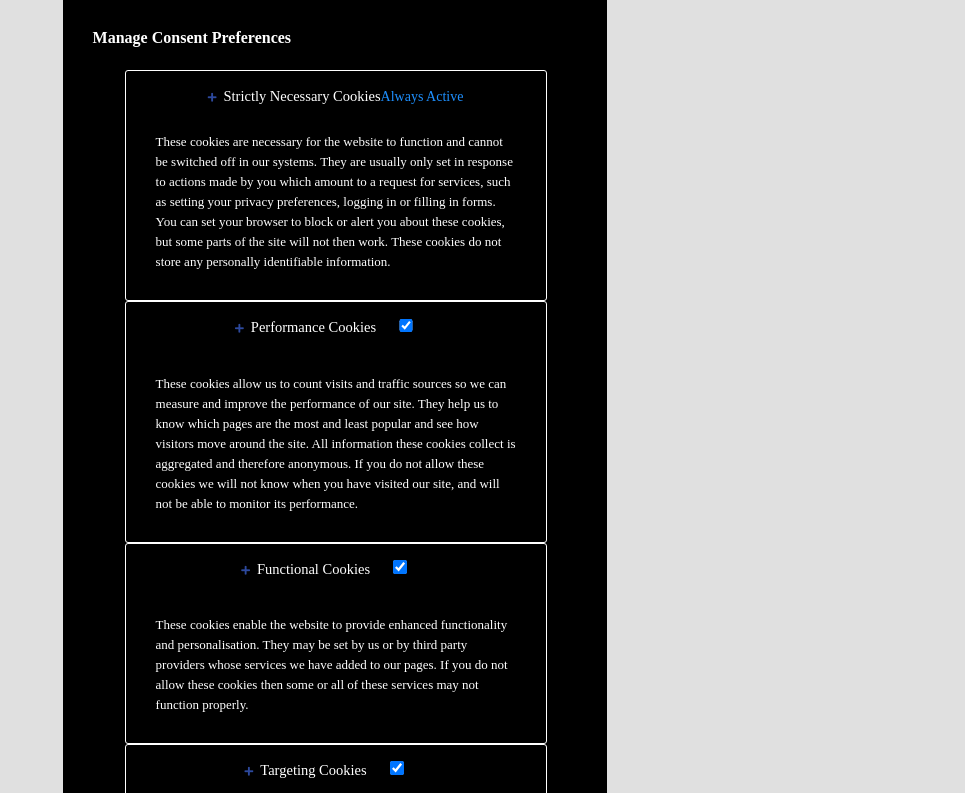
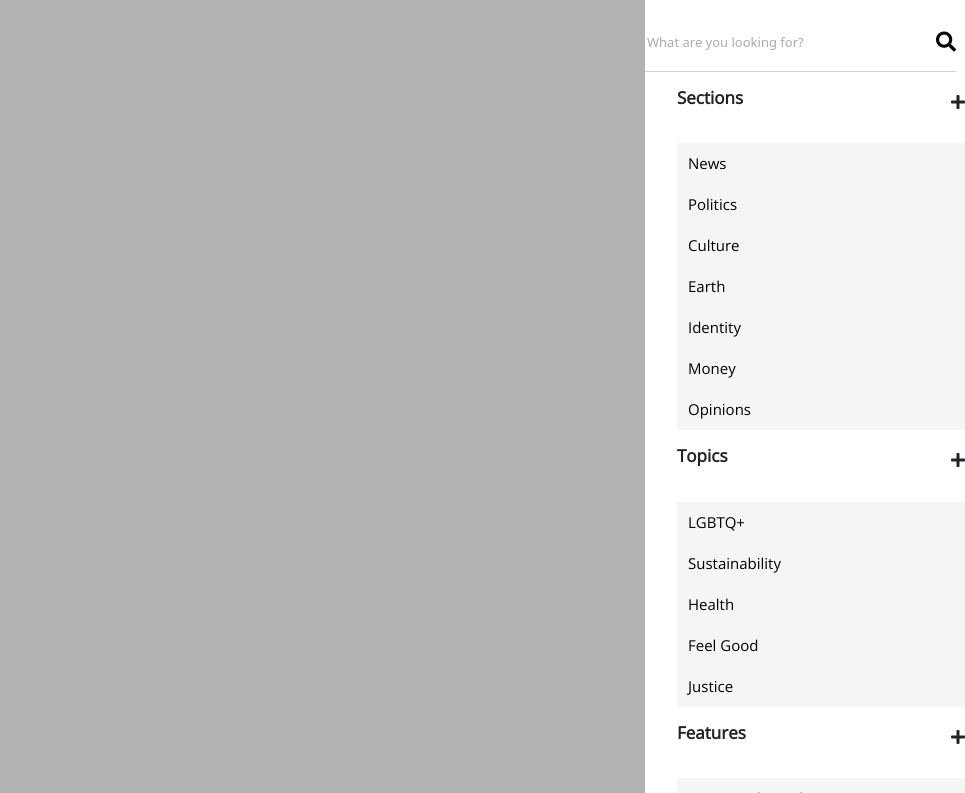
Before and after one commit to Mostafayasser96/news-site, a React (Create React App) app: page / in a window 1280 px wide. Shown: the part 3367-4160 px from the top of the page, without its empty margins (315-1280 px from the left). Built offline with nearby package versions, Linux system fonts and the light colour scheme; a web font is replaced by a local one.

Commit message:
solved the scroll issue, rebuilding the sidebar component

```diff
--- a/src/footer.js
+++ b/src/footer.js
@@ -9,6 +9,13 @@ export default class Footer extends Component {
 
     render() {
         const CookiePolicy = () => {
+            // function updateListSelection({idCookies}){
+            //     const idCoookies = 'cookies-li';
+            //     var list = document.getElementById("cookies-ul"),
+            //         targetLi = document.getElementById('cookies-li'); // id tag of the <li> element
+
+            //     list.scrollTop = (targetLi.offsetTop - 50);
+            // }
             const cookieparentStyle = {
                 position: 'relative',
                 width: '100%',
@@ -45,7 +52,8 @@ export default class Footer extends Component {
                 backgroundImage: 'url("https://cdn.cookielaw.org/logos/static/ot_logo.png")',
                 backgroundSize: '120px 40px',
                 width: '125px',
-                backgroundRepeat: 'no-repeat'
+                backgroundRepeat: 'no-repeat',
+
             }
             const iconxStyle = {
                 cursor: 'pointer',
@@ -54,11 +62,15 @@ export default class Footer extends Component {
                 paddingTop: '10px'
             }
             const li2Style = {
-                width: '100%',
+                maxWidth: '100%',
                 padding: '10px 60px 0px 30px',
-                height: 'calc(100% - 63px)',
+                maxHeight: '70px',
                 backgroundColor: 'black',
                 overflowY: 'scroll',
+                position: 'relative',
+                top: '0',
+                // height: '100%',
+                bottom: '0'
             }
             const li2h3Style = {
                 margin: '10px 0px 10px 0px',
@@ -84,7 +96,8 @@ export default class Footer extends Component {
                 marginLeft: '10px'
             }
             const preferencesdivStyle = {
-                marginTop: '10px'
+                marginTop: '10px',
+                maxHeight: '70px'
             }
             const preferencesh3Style = {
                 textAlign: 'left',
@@ -125,7 +138,9 @@ export default class Footer extends Component {
             const li1spanStyle = {
                 fontSize: '14px',
                 fontFamily: 'Times New Roman',
-                color: 'dodgerblue'
+                color: 'dodgerblue',
+                width: '53%',
+                paddingLeft: '25%'
             }
             const li3Style = {
                 height: '73px',
@@ -163,6 +178,17 @@ export default class Footer extends Component {
                 backgroundSize: '120px 20px',
                 display: 'inline-block',
                 margin: '5px 10px 0px 0px'
+            }
+            const btnparentspanStyle = {
+                width: '100%'
+            }
+            const btnspanStyle = {
+                display: 'flex',
+                justifyContent: 'space-between'
+            }
+            const switchStyle = {
+                width: '60%',
+                paddingLeft: '37%'
             }
             const StrictlyNecessaryP = () => {
                 const divpStyle = {
@@ -293,12 +319,14 @@ export default class Footer extends Component {
                 <div className='cookie-policy-main' style={cookieparentStyle}>
                     <div className='shadow' style={cookieShadowStyle}></div>
                     <div className='cookie-policy'>
-                        <ul style={cookielistStyle}>
+                        <ul style={cookielistStyle} id='cookies-ul'>
                             <li style={li1Style}>
                                 <div className='logo' style={logodivStyle}></div>
                                 <i className='fas fa-times' style={iconxStyle}></i>
                             </li>
-                            <li style={li2Style}>
+                            <li style={li2Style}
+                                // onScroll={this.props.updateListSelection}
+                                id='cookies-li'>
                                 <div>
                                     <h3 style={li2h3Style}>
                                         NowThis News Cookie Settings
@@ -327,30 +355,31 @@ export default class Footer extends Component {
                                     <ul style={preferencesulStyle}>
                                         <li>
                                             <button type='text' style={preferencesbtnStyle}>
-                                                    <span>
-                                                    <span>
+                                                    <span style={btnparentspanStyle}>
+                                                    <span style={btnspanStyle}>
                                                         <i className='fas fa-plus' style={iconplusStyle}></i>
                                                         <label style={labelbtnStyle}>Strictly Necessary Cookies</label>
+                                                        <span style={li1spanStyle}>Always Active</span>
+                                                    </span>
 
-                                                    </span>
-                                                    <span style={li1spanStyle}>Always Active</span>
-                                                <StrictlyNecessaryP />
+                                                {/* <StrictlyNecessaryP /> */}
                                                     </span>
 
                                             </button>
                                         </li>
                                         <li>
                                             <button type='text' style={preferencesbtnStyle}>
-                                                <span>
-                                                <span>
+                                                <span style={btnparentspanStyle}>
+                                                <span style={btnspanStyle}>
                                                     <i className='fas fa-plus' style={iconplusStyle}></i>
                                                     <label style={labelbtnStyle}>Performance Cookies</label>
-                                                </span>
-                                                  <label className="switch">
+                                                    <label className="switch" style={switchStyle}>
                                                     <input type="checkbox" checked />
                                                     <span className="slider round"></span>
                                                   </label>
-                                                  <PerformanceCookiesP />
+                                                </span>
+
+                                                  {/* <PerformanceCookiesP /> */}
                                                 </span>
 
 
@@ -359,49 +388,52 @@ export default class Footer extends Component {
                                         </li>
                                         <li>
                                             <button type='text' style={preferencesbtnStyle}>
-                                                <span>
-                                                <span>
+                                                <span style={btnparentspanStyle}>
+                                                <span style={btnspanStyle}>
                                                     <i className='fas fa-plus' style={iconplusStyle}></i>
                                                     <label style={labelbtnStyle}>Functional Cookies</label>
-                                                </span>
-
-                                                <label className="switch">
+                                                    <label className="switch" style={switchStyle}>
                                                     <input type="checkbox" checked />
                                                     <span className="slider round"></span>
                                                 </label>
-                                                <FunctionalCookiesP />
+                                                </span>
+
+
+                                                {/* <FunctionalCookiesP /> */}
                                                 </span>
                                             </button>
                                         </li>
                                         <li>
                                             <button type='text' style={preferencesbtnStyle}>
-                                                <span>
-                                                <span>
+                                                <span style={btnparentspanStyle}>
+                                                <span style={btnspanStyle}>
                                                     <i className='fas fa-plus' style={iconplusStyle}></i>
                                                     <label style={labelbtnStyle}>Targeting Cookies</label>
-                                                </span>
-
-                                                <label className="switch">
+                                                    <label className="switch" style={switchStyle}>
                                                     <input type="checkbox" checked />
                                                     <span className="slider round"></span>
                                                 </label>
-                                                <TargetingCookiesP />
+                                                </span>
+
+
+                                                {/* <TargetingCookiesP /> */}
                                                 </span>
                                             </button>
                                         </li>
                                         <li>
                                             <button type='text' style={preferencesbtnStyle}>
-                                                <span>
-                                                <span>
+                                                <span style={btnparentspanStyle}>
+                                                <span style={btnspanStyle}>
                                                     <i className='fas fa-plus' style={iconplusStyle}></i>
                                                     <label style={labelbtnStyle}>Social Media Cookies</label>
-                                                </span>
-
-                                                <label className="switch">
+                                                    <label className="switch" style={switchStyle}>
                                                     <input type="checkbox" checked />
                                                     <span className="slider round"></span>
                                                 </label>
-                                                <SocialMediaCookiesP />
+                                                </span>
+
+
+                                                {/* <SocialMediaCookiesP /> */}
                                                 </span>
                                             </button>
                                         </li>
--- a/src/sidebar.js
+++ b/src/sidebar.js
@@ -36,7 +36,7 @@ export default class SideBar extends Component {
                 padding: '12px 11px 12px 11px'
             }
               return(
-                  <ul style={sectionsulStyle}>
+                  <ul style={sectionsulStyle} className='cats-ul'>
                       <li style={sectionsliStyle}>
                           <a href='https://nowthisnews.com/news'
                              target='_blank'
@@ -265,11 +265,12 @@ export default class SideBar extends Component {
             position: 'relative',
             zIndex: '10',
             left: '75%',
-            overflowY: 'scroll'
+            overflowY: 'scroll',
+            paddingLeft: '0px'
         }
         const sidebarliStyle = {
             marginBottom: '20px',
-
+            paddingLeft: '32px'
         }
         const sidebarli2Style = {
             borderBottom: '1px solid lightgrey',
@@ -493,29 +494,32 @@ export default class SideBar extends Component {
                                        <span style={lispanStyle}>Sections</span>
                                        <i className='fas fa-plus' style={iconplusStyle}></i>
                                      </span>
-                                     <SectionsCats />
+
                                      </div>
                                 </li>
+                                <SectionsCats />
                                 <li style={catliStyle}>
                                    <div style={catdivStyle}>
                                        <span style={catdivspanStyle}>
                                          <span style={lispanStyle}>Topics</span>
                                          <i className='fas fa-plus' style={iconplusStyle}></i>
                                        </span>
-                                       <TopicsCats />
+
                                    </div>
 
                                 </li>
+                                <TopicsCats />
                                 <li style={catliStyle}>
                                 <div style={catdivStyle}>
                                        <span style={catdivspanStyle}>
                                           <span style={lispanStyle}>Features</span>
                                           <i className='fas fa-plus' style={iconplusStyle}></i>
                                        </span>
-                                       <FeaturesCats />
+
                                    </div>
 
                                 </li>
+                                <FeaturesCats />
                                 <li style={catliStyle}>
                                     <span style={lispanStyle}>Podcasts</span>
                                 </li>
```
